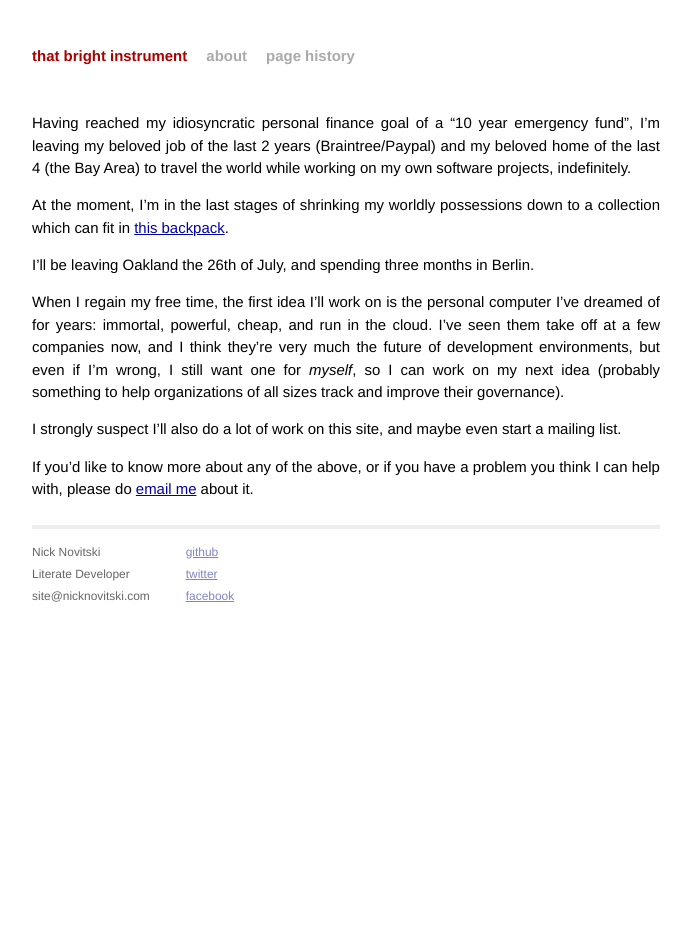
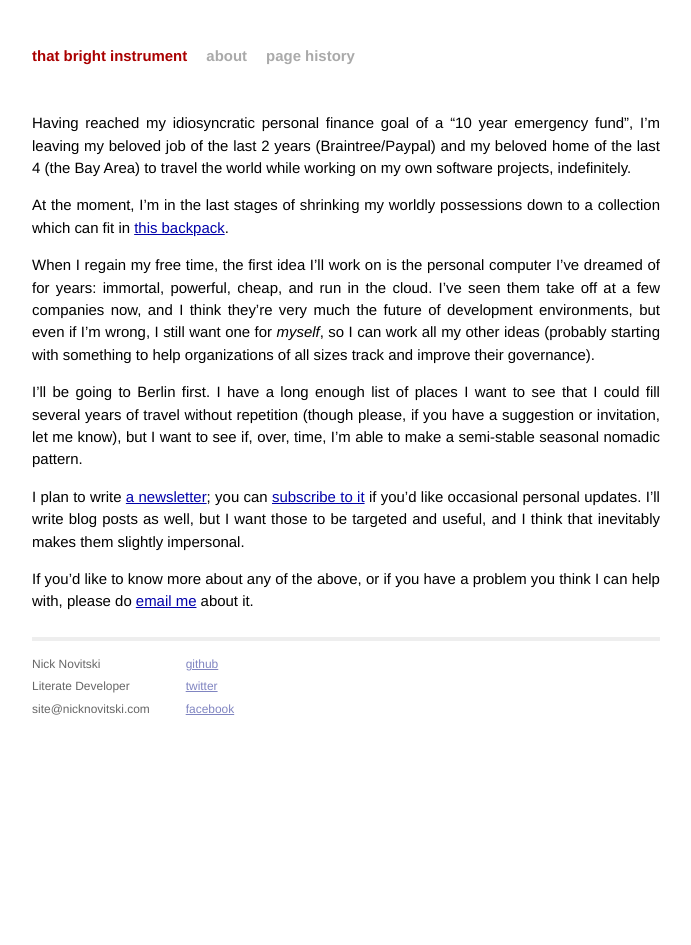
Before and after one commit to nicknovitski/nicknovitski.github.io, a Jekyll site: the page built from now/index.md, in a window 1280 px wide. Shown: the whole page, without its empty margins (294-985 px from the left). Built offline with Jekyll 4.4.1, drawn with Linux system fonts in a browser that asks for light colours.

Commit message:
mention newsletter and travel patterns

```diff
--- a/now/index.md
+++ b/now/index.md
@@ -8,10 +8,10 @@ Having reached my idiosyncratic personal finance goal of a "10 year emergency fu
 
 At the moment, I'm  in the last stages of shrinking my worldly possessions down to a collection which can fit in [this backpack](https://www.tombihn.com/collections/laptop-bags/products/smart-alec).
 
-I'll be leaving Oakland the 26th of July, and spending three months in Berlin.
+When I regain my free time, the first idea I'll work on is the personal computer I've dreamed of for years: immortal, powerful, cheap, and run in the cloud.  I've seen them take off at a few companies now, and I think they're very much the future of development environments, but even if I'm wrong, I still want one for _myself_, so I can work all my other ideas (probably starting with something to help organizations of all sizes track and improve their governance).
 
-When I regain my free time, the first idea I'll work on is the personal computer I've dreamed of for years: immortal, powerful, cheap, and run in the cloud.  I've seen them take off at a few companies now, and I think they're very much the future of development environments, but even if I'm wrong, I still want one for _myself_, so I can work on my next idea (probably something to help organizations of all sizes track and improve their governance).
+I'll be going to Berlin first.  I have a long enough list of places I want to see that I could fill several years of travel without repetition (though please, if you have a suggestion or invitation, let me know), but I want to see if, over, time, I'm able to make a semi-stable seasonal nomadic pattern.
 
-I strongly suspect I'll also do a lot of work on this site, and maybe even start a mailing list.
+I plan to write [a newsletter](https://tinyletter.com/nicknovitski); you can [subscribe to it](https://tinyletter.com/nicknovitski) if you'd like occasional personal updates.  I'll write blog posts as well, but I want those to be targeted and useful, and I think that inevitably makes them slightly impersonal.
 
 If you'd like to know more about any of the above, or if you have a problem you think I can help with, please do [email me](mailto:now@nicknovitski.com) about it.
```
